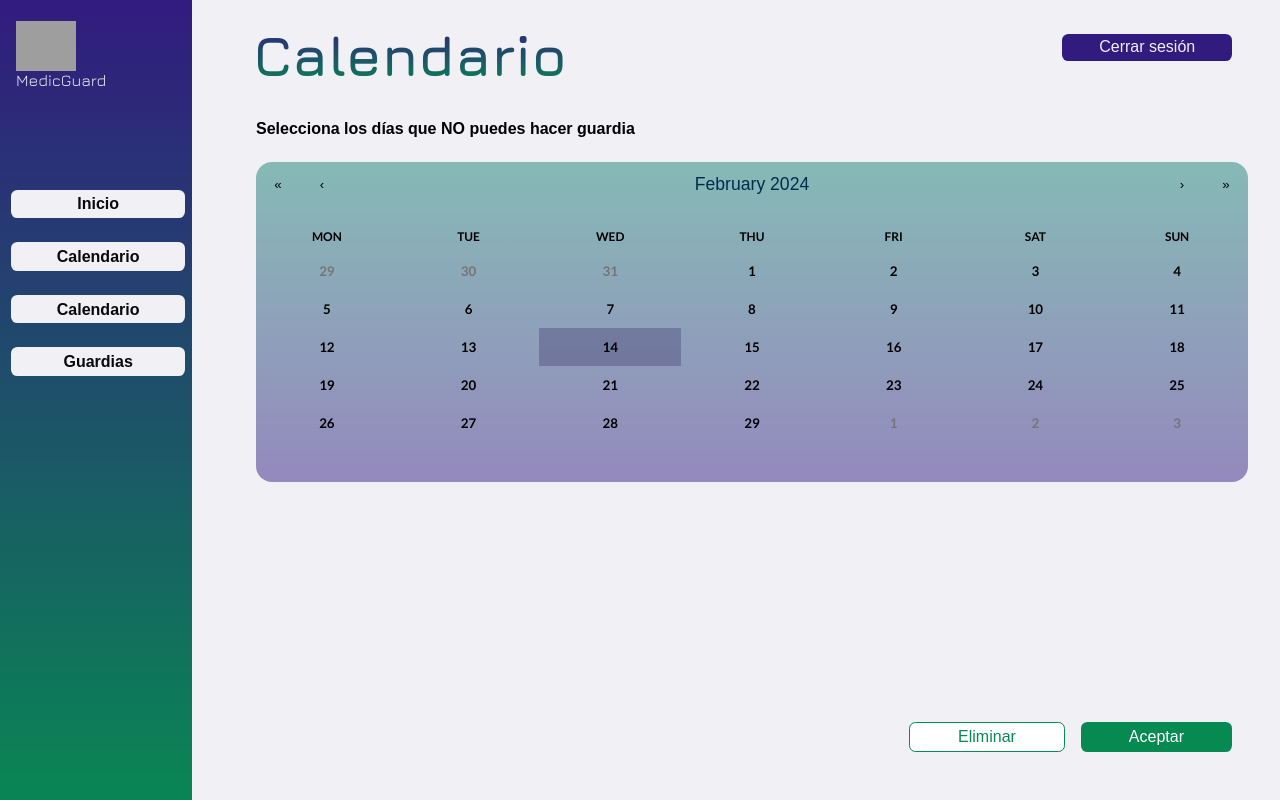
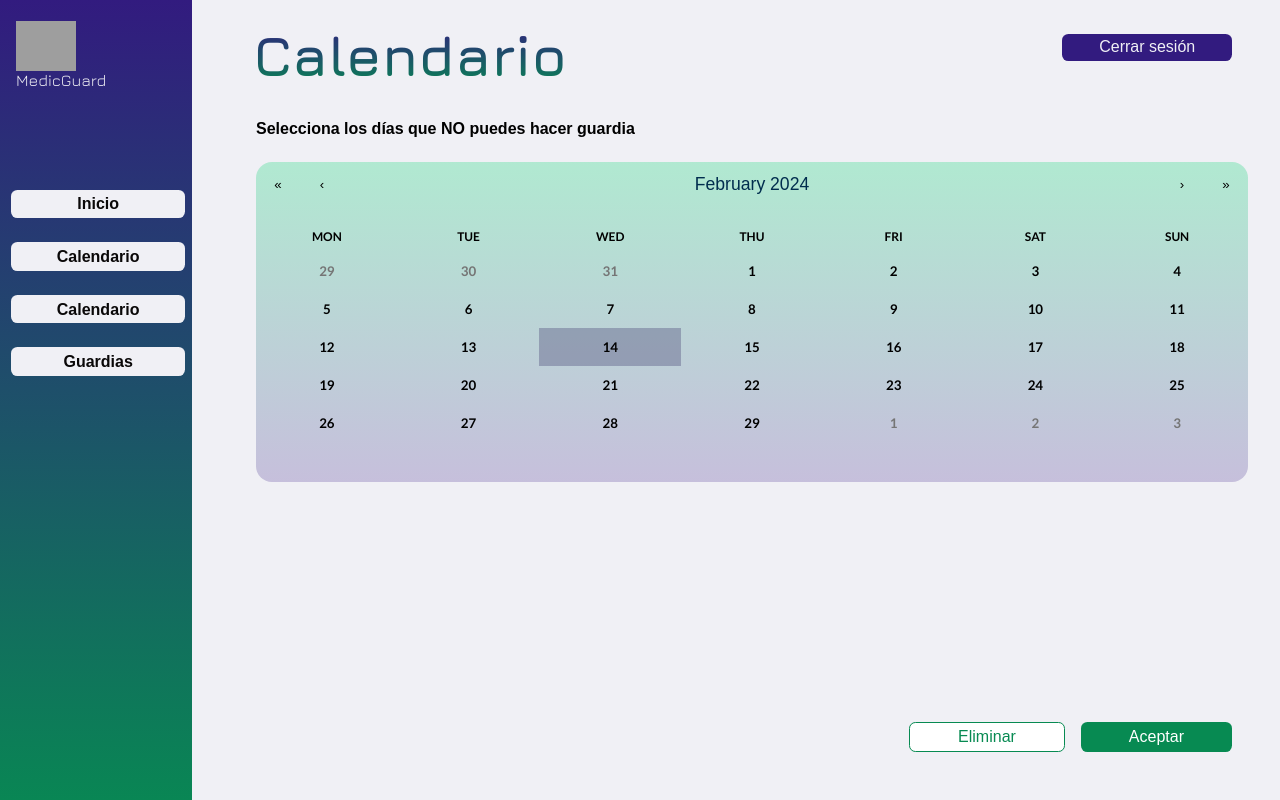
Before and after one commit to No-Country/c16-51-t-java, a React (Create React App) app in the folder Frontend/medicguard/: page /user/calendar in a window 1280 px wide. Built offline with nearby package versions, Linux system fonts and the light colour scheme; grey boxes are pictures that could not be loaded; a web font is replaced by a local one.

Commit message:
Cambios menores

```diff
--- a/Frontend/medicguard/src/Components/AdminCalendar.jsx
+++ b/Frontend/medicguard/src/Components/AdminCalendar.jsx
@@ -2,7 +2,7 @@ import '../static/AdminCalendar.css';
 import { Calendar, dayjsLocalizer } from 'react-big-calendar';
 import "react-big-calendar/lib/css/react-big-calendar.css";
 import dayjs from 'dayjs';
-import moment from 'moment';
+
 
 const AdminCalendar = () => {
 
--- a/Frontend/medicguard/src/Components/Navbar.jsx
+++ b/Frontend/medicguard/src/Components/Navbar.jsx
@@ -40,6 +40,7 @@ function Navbar() {
                     <hr />
 
                     <Routes>
+
                         <Route path="/user/calendar" element={<UserCalendar />} />
 
                         <Route path="/admin/calendar" element={<AdminCalendar />} />
--- a/Frontend/medicguard/src/static/AdminCalendar.css
+++ b/Frontend/medicguard/src/static/AdminCalendar.css
@@ -1,3 +1,7 @@
+.react-calendar {
+    background-color: white;
+}
+
 
 .title2{
     background-image: linear-gradient(#321B7F, #098654);
```
